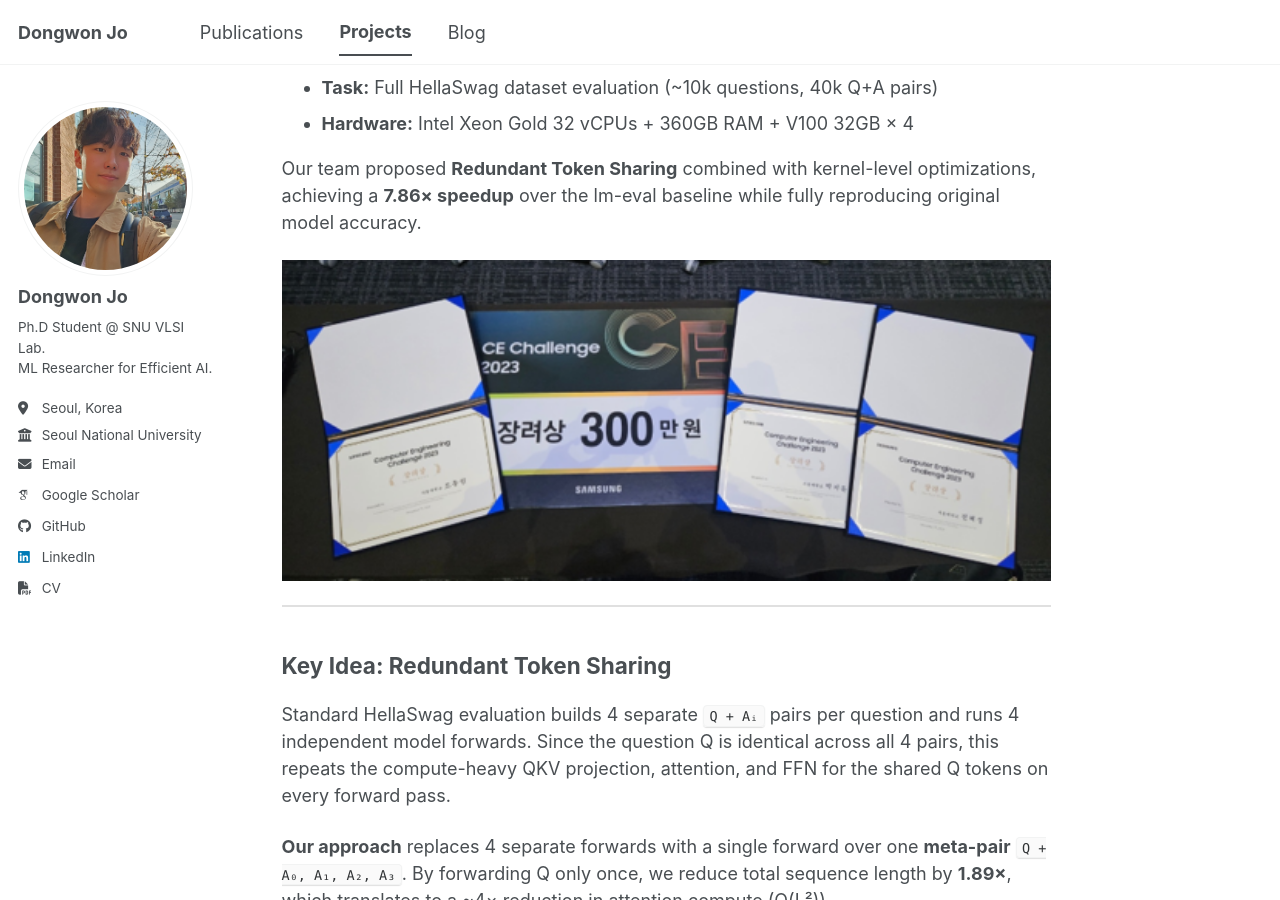
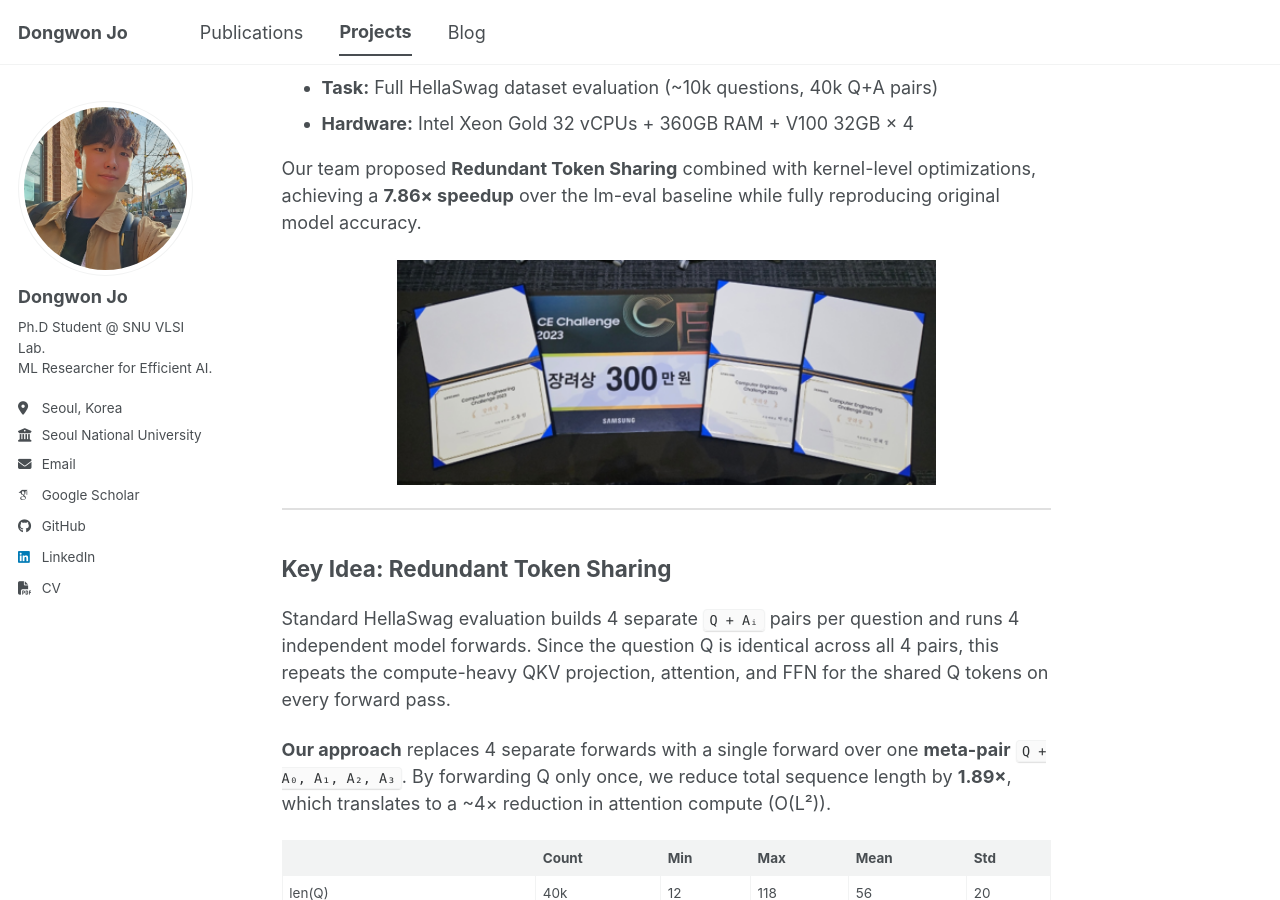
Before and after one commit to dongwonjo/dongwonjo.github.io, a Jekyll site: the page built from _portfolio/cechallenge.md, in a window 1280 px wide and 900 px high, scrolled down 378 px. Built offline with Jekyll 4.4.1, drawn with Linux system fonts in a browser that asks for light colours; some web fonts are replaced; a script bundle is joined from its source files by our own code; library files that are not in the unit come from our copies.

Commit message:
Update cechallenge.md

```diff
--- a/_portfolio/cechallenge.md
+++ b/_portfolio/cechallenge.md
@@ -17,7 +17,9 @@
 
 Our team proposed **Redundant Token Sharing** combined with kernel-level optimizations, achieving a **7.86× speedup** over the lm-eval baseline while fully reproducing original model accuracy.
 
-<img src='/images/projects/cechallenge_overview.png' width='100%'>
+<p align="center">
+  <img src='/images/projects/cechallenge_overview.png' width='70%'>
+</p>
 
 <hr style="border-top: 2px solid #e0e0e0;">
 
@@ -40,7 +42,9 @@
 2. **Positional embedding modification**: apply per-segment positional encoding so each Aᵢ sees positions relative to Q, not to the preceding answers
 3. **Attention mask with custom bias**: use a `LowerTriangularCausalMaskWithTensorBias` that masks out cross-answer attention (Aᵢ ↛ Aⱼ) while preserving Q→A attention for all answers
 
+<p align="center">
 <img src='/images/projects/cechallenge_redundant.PNG' width='100%'>
+</p>
 
 <hr style="border-top: 2px solid #e0e0e0;">
 
@@ -54,7 +58,9 @@
 
 In the original 4-GPU model-parallel setup, computing the score for each answer token requires an **all-gather** of the full logit tensor (vocab size = 32,000) across GPUs. We restructured score gathering so that only the relevant answer token logits are gathered, significantly reducing inter-GPU communication volume (logit all-gather operation optimization).
 
+<p align="center">
 <img src='/images/projects/cechallenge_kernel.PNG' width='100%'>
+</p>
 
 <hr style="border-top: 2px solid #e0e0e0;">
 
```
